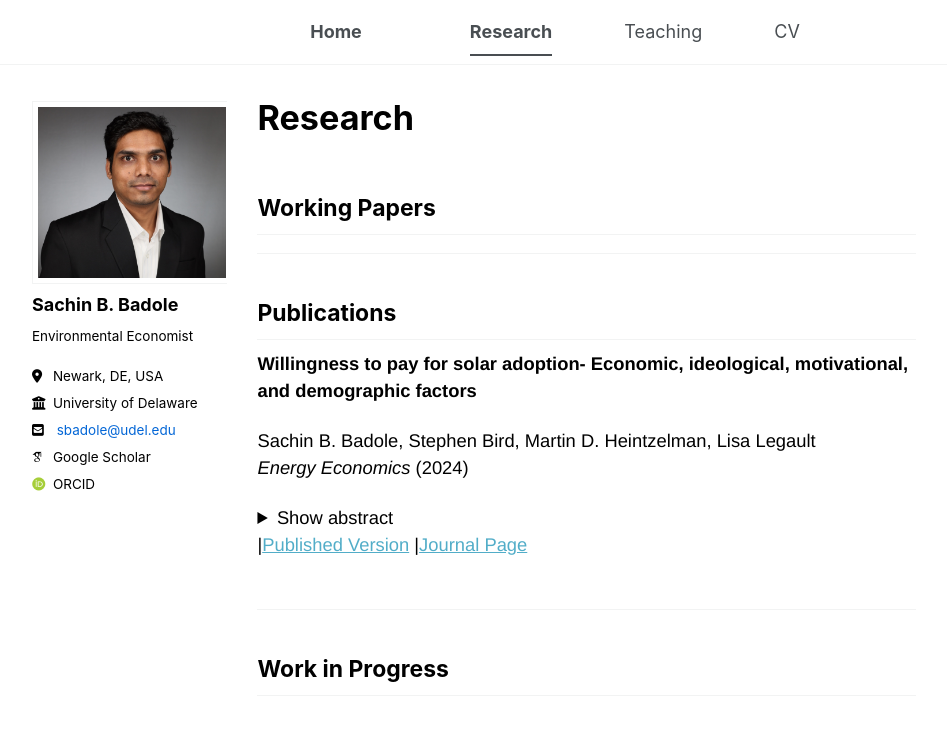
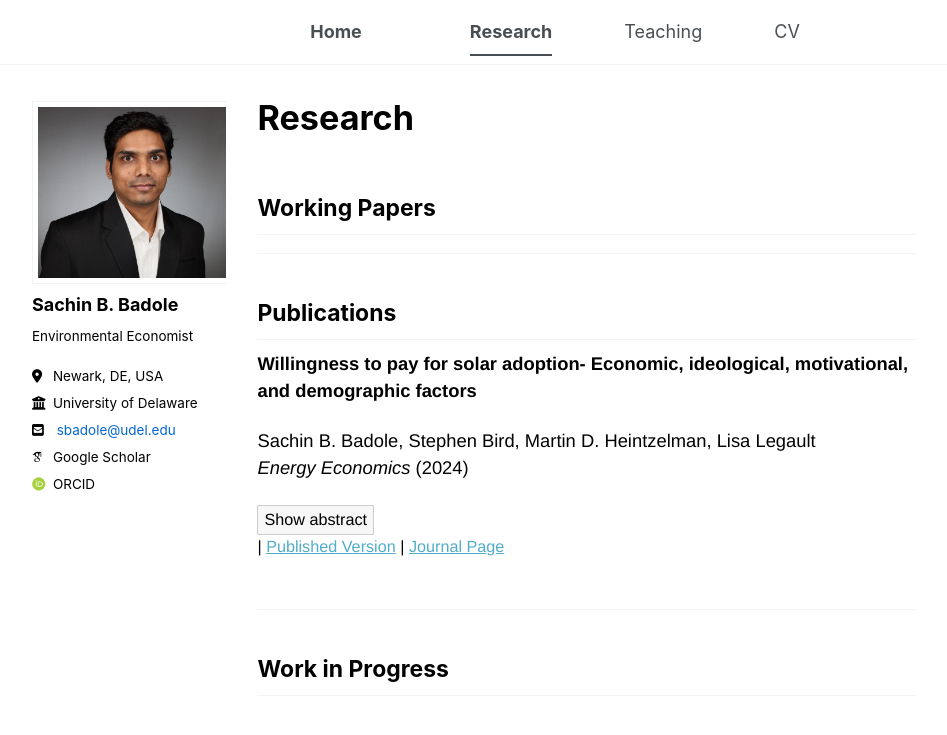
Before and after one commit to sachin-b-badole/sachin-b-badole.github.io, a Jekyll site: the page built from _pages/research.md, in a window 1280 px wide. Shown: the top 735 px of the page, without its empty margins (76-1023 px from the left). Built offline with Jekyll 4.4.1, drawn with Linux system fonts in a browser that asks for light colours; some web fonts are replaced; a script bundle is joined from its source files by our own code; library files that are not in the unit come from our copies.

Commit message:
Update research.md

```diff
--- a/_pages/research.md
+++ b/_pages/research.md
@@ -38,21 +38,14 @@
 {{ p.authors | join: ", " }}
 {% if p.journal %}_{{ p.journal }}_ ({{ p.year }}){% endif %}
 
-<div class="paper-bar">
-  <details>
+<div class="paper-links">
+  <details class="abs-inline">
     <summary>Show abstract</summary>
-    <div class="abstract-text">{{ p.abstract }}</div>
+    <p>{{ p.abstract }}</p>
   </details>
-
-  {% if p.pdf %}
-    <span class="sep">|</span><a href="{{ p.pdf }}">Published Version</a>
-  {% endif %}
-
-  {% if p.website %}
-    <span class="sep">|</span><a href="{{ p.website }}">Journal Page</a>
-  {% endif %}
+  {% if p.pdf %}<span> | </span><a href="{{ p.pdf }}">Published Version</a>{% endif %}
+  {% if p.website %}<span> | </span><a href="{{ p.website }}">Journal Page</a>{% endif %}
 </div>
-
 
 <br>
 {% endfor %}
```
